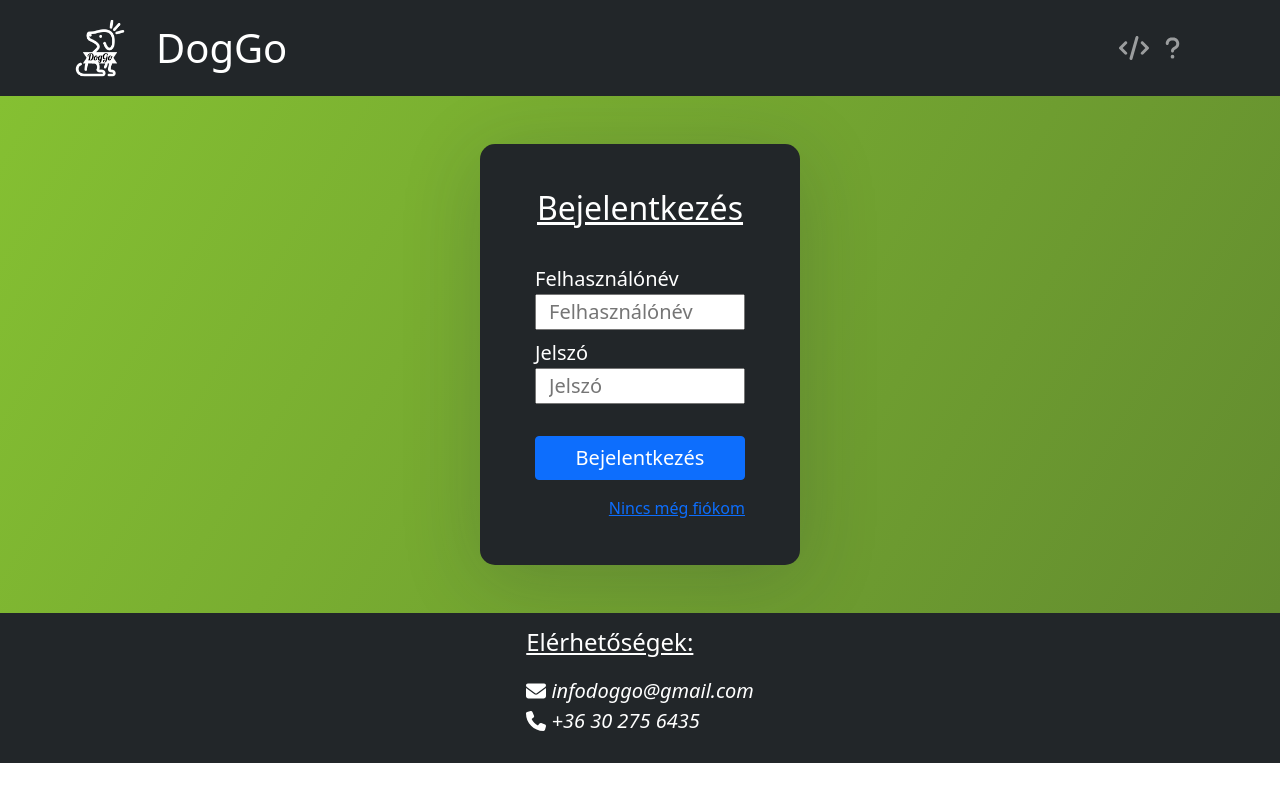
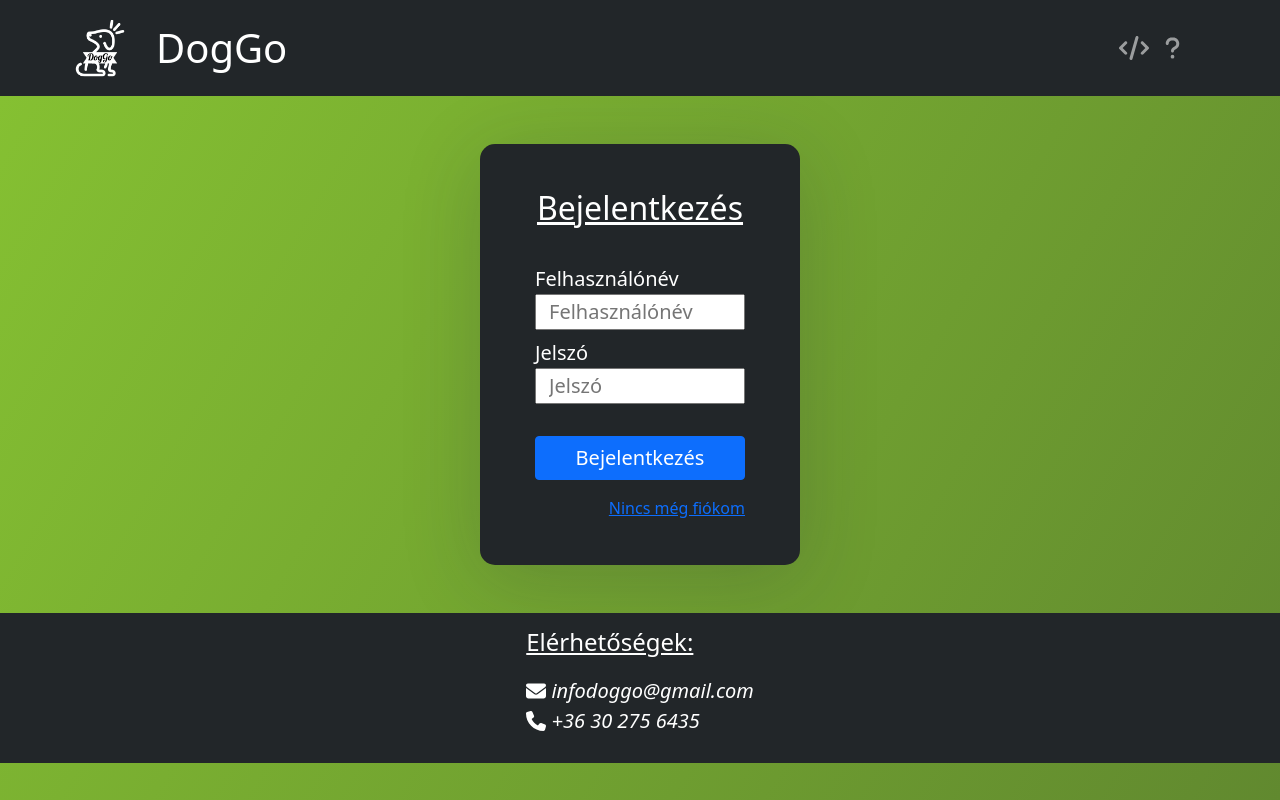
Before and after one commit to kilianmarcell/DogGo_Web, a Vue app: page /login in a window 1280 px wide. Built offline with nearby package versions, Linux system fonts and the light colour scheme.

Commit message:
Footer javítva - nem jó

```diff
--- a/src/App.vue
+++ b/src/App.vue
@@ -1,7 +1,7 @@
 <template>
   <div id="page">
     <Header/>
-      <router-view/>
+    <router-view/>
   </div>
 </template>
 
@@ -47,15 +47,8 @@ export default {
 </script>
 
 <style>
-  html {
-    height: 100%;
-  }
-
-  body {
-    min-height: 100%;
-  }
-
   #page {
+    min-height: 100vh;
     background: linear-gradient(120deg, #86C232, #61892F);
   }
 
--- a/src/components/layouts/Footer.vue
+++ b/src/components/layouts/Footer.vue
@@ -21,6 +21,5 @@ export default {
           background: #222629;
           color: #FFFFFF;
           height: 150px;
-          margin-top: auto;
      }
 </style>
```
